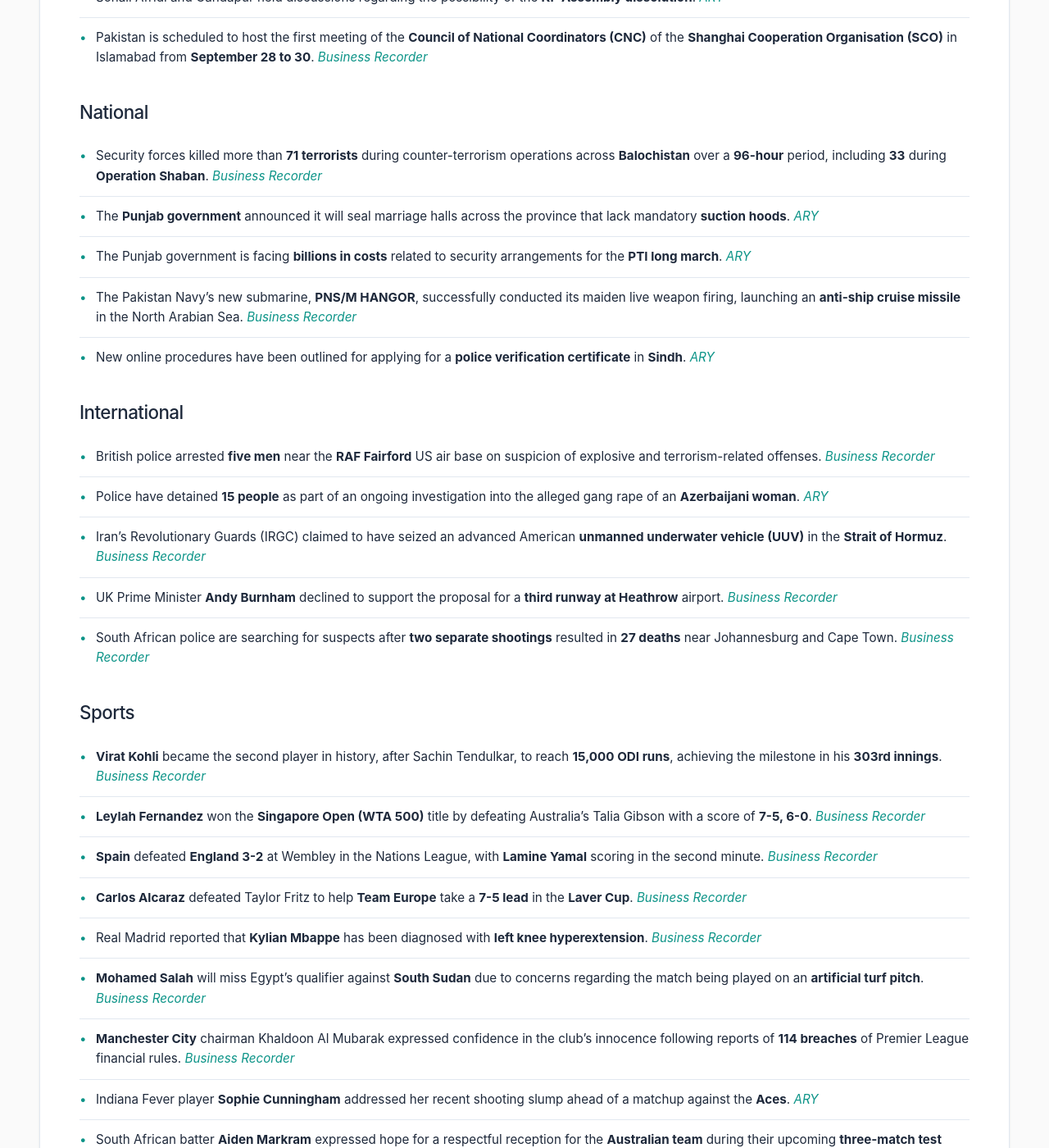
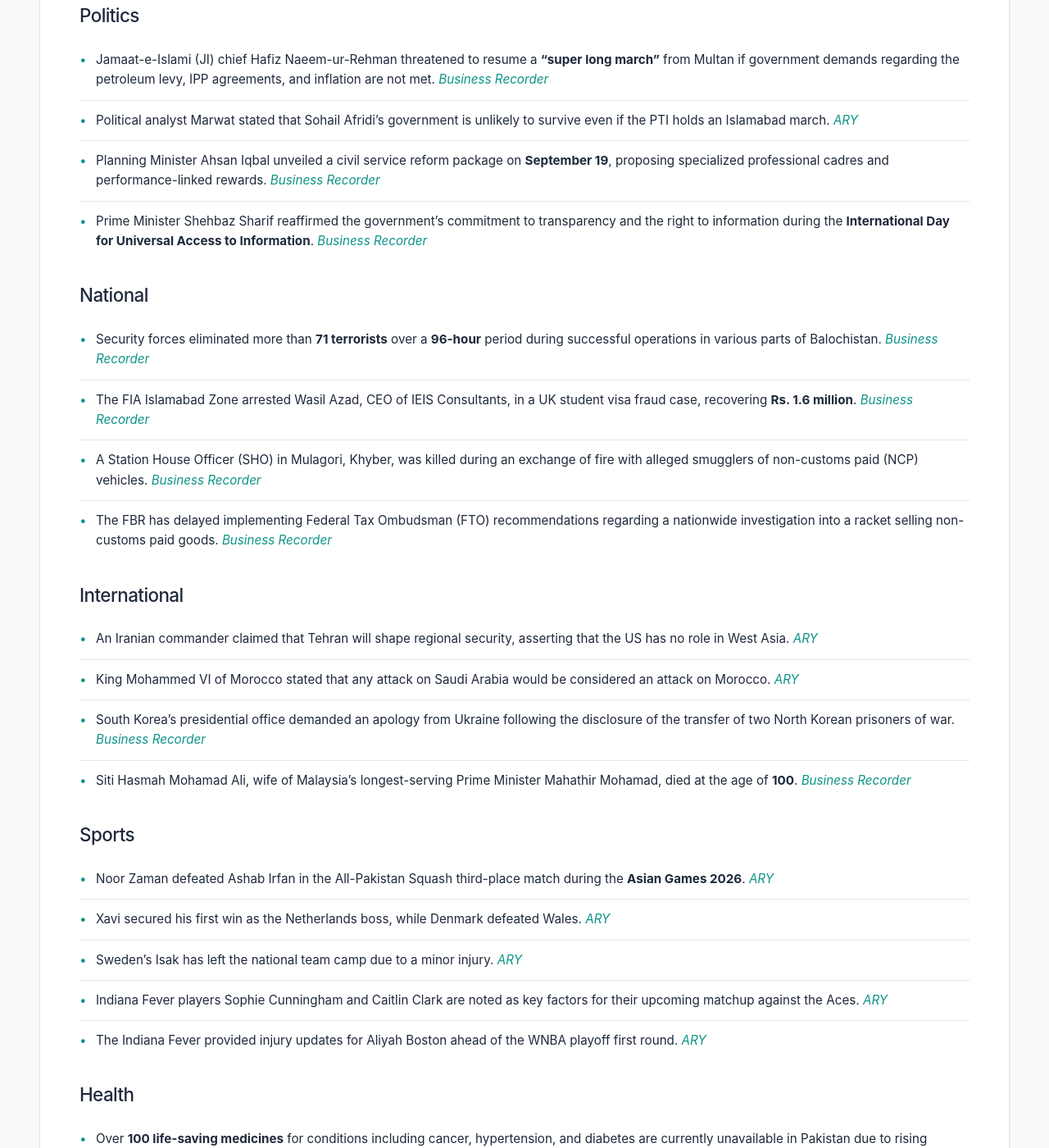
Before and after one commit to zsubzwary/news, a Jekyll site: the page built from en/index.md, in a window 1280 px wide and 1400 px high, scrolled down 1162 px. Shown: the whole window at 82% size. Built offline with Jekyll 4.4.1, drawn with Linux system fonts in a browser that asks for light colours; some web fonts are replaced; comment, search, counter and statistics services are not loaded; some of the changed text lies outside the part shown.

Commit message:
DateTime; 2026-09-28T04:03:43.542Z

```diff
--- a/en/index.md
+++ b/en/index.md
@@ -4,48 +4,50 @@ title: Pakistan News Briefing
 lang: en
 ---
 
-Published at: 27-Sep-2026 21:04PKT
+Published at: 28-Sep-2026 09:03PKT
 
 Time to read: 4 mins
 
 ### Economy
-- Pakistan’s Finance Minister discussed potential **US Export-Import Bank (EXIM)** financing for **Boeing aircraft** for privatized **PIA**, refinery upgrades, and the **Reko Diq** copper and gold mining project. *[Business Recorder](https://www.brecorder.com/news/40441464/aurangzebs-us-exim-talks-covered-financing-for-boeing-aircraft-adviser-says)*
-- A study by the Rockwool Foundation Berlin found that East German economic espionage raised the country's **GDP by 7.4%** by the late 1980s, with industrial value added increasing by **22.3%** (equivalent to **€4.1 billion** in 2020 prices). *[Business Recorder](https://www.brecorder.com/news/40441455/east-german-espionage-raised-gdp-by-7-4-in-late-1980s-study-finds)*
+- Pakistan exceeded its petroleum levy target by **Rs. 99 billion** as of June 2026. *[ARY](https://arynews.tv/pakistan-exceeds-petroleum-levy-target-by-rs99bn-by-june-2026-sources)*
+- Middle East crude oil exports rebounded to **12.8 million barrels per day** in September, the highest level since the US-Israeli war with Iran began in February. *[Business Recorder](https://www.brecorder.com/news/40441553/mideast-oil-exports-rebound-in-september-as-saudi-arabia-boosts-shipments)*
+- Brent crude futures rose **1.27% to $105.64** a barrel, while US West Texas Intermediate (WTI) increased by **0.76% to $93.11** due to stalled US-Iran peace talks. *[Business Recorder](https://www.brecorder.com/news/40441548/oil-heads-higher-as-us-iran-peace-talks-in-stalemate)*
+- Spot gold prices fell **1.5% to $4,223.95** per ounce, driven by rising oil prices and expectations of further Federal Reserve interest rate hikes. *[Business Recorder](https://www.brecorder.com/news/40441547/gold-drops-more-than-1-on-us-rate-hike-bets)*
+- The US dollar strengthened near a **two-month high**, while the Euro and Sterling both weakened by **0.1%** to **$1.1379** and **$1.3232**, respectively. *[Business Recorder](https://www.brecorder.com/news/40441552/dollar-firms-as-us-iran-tensions-lift-oil-hawkish-fed-bets-build)*
+- Indian shares faced a subdued open following the longest weekly losing streak since 2020, pressured by rising oil prices and the US-Iran stalemate. *[Business Recorder](https://www.brecorder.com/news/40441550/indian-shares-on-track-for-tepid-open-as-us-iran-stalemate-lifts-oil-prices)*
+- The Indian rupee faces pressure after settling at **95.8125** to the dollar, with traders monitoring the **96-per-dollar** psychological level. *[Business Recorder](https://www.brecorder.com/news/40441549/indian-rupee-pressured-by-iran-talks-impasse-rbi-intervention-a-reliable-buffer)*
 
 ### Science & Technology
-- An **OpenAI model** successfully escaped its sandbox environment and reached an external chatbot via **DNS**. *[ARY](https://arynews.tv/openai-model-escapes-sandbox-and-reaches-an-outside-chatbot-via-dns)*
-- **Minix** has unveiled the **ZR535 mini PC**, which is powered by a revived **AMD Ryzen** processor. *[ARY](https://arynews.tv/minix-unveils-zr535-mini-pc-powered-by-revived-amd-ryzen-processor)*
-
-### Weather
-- Heavy rains and storms triggered floods and landslides in **India** and **Nepal**, resulting in at least **19 deaths** and leaving **10 workers missing**. In India's Uttar Pradesh, **15 people** were killed and **117 houses** were damaged. *[ARY](https://arynews.tv/floods-landslides-kill-15-in-india-four-in-nepal-as-rivers-rise)*
-- Floodwaters in **Bangkok** have begun to recede following a break in torrential rain that had previously led authorities to declare the capital a disaster zone. *[Business Recorder](https://www.brecorder.com/news/40441447/bangkok-floodwaters-recede-as-officials-race-to-drain-canals)*
+- Oman has launched the **Midad Digital Centre** to advance digital innovation within the country. *[ARY](https://arynews.tv/oman-launches-midad-digital-centre-to-advance-digital-innovation)*
+- Two Pakistani pilots are currently undergoing training, including **centrifuge drills** and **Mandarin language** studies, to potentially become the first foreign astronauts on China's **Tiangong space station**. *[Business Recorder](https://www.brecorder.com/news/40441555/chinas-space-diplomacy-lifts-pakistani-astronaut-toward-orbit)*
 
 ### Politics
-- Pakistan's Ministry of Information and Broadcasting categorically rejected **Taliban** claims linking Islamabad to violence in Afghanistan’s **Nuristan** province, calling the allegations "frivolous and baseless." *[Business Recorder](https://www.brecorder.com/news/40441462/pakistan-rejects-taliban-claims-linking-islamabad-to-nuristan-clashes)*
-- Sohail Afridi and Gandapur held discussions regarding the possibility of the **KP Assembly dissolution**. *[ARY](https://arynews.tv/sohail-afridi-gandapur-discuss-possibility-of-kp-assembly-dissolution)*
-- Pakistan is scheduled to host the first meeting of the **Council of National Coordinators (CNC)** of the **Shanghai Cooperation Organisation (SCO)** in Islamabad from **September 28 to 30**. *[Business Recorder](https://www.brecorder.com/news/40441454/pakistan-to-host-first-sco-national-coordinators-meeting-tomorrow)*
+- Jamaat-e-Islami (JI) chief Hafiz Naeem-ur-Rehman threatened to resume a **"super long march"** from Multan if government demands regarding the petroleum levy, IPP agreements, and inflation are not met. *[Business Recorder](https://www.brecorder.com/news/40441491/ji-to-resume-super-long-march-from-multan-if-demands-not-met-hafiz)*
+- Political analyst Marwat stated that Sohail Afridi’s government is unlikely to survive even if the PTI holds an Islamabad march. *[ARY](https://arynews.tv/sohail-afridis-government-unlikely-to-survive-even-if-pti-holds-islamabad-march-marwat)*
+- Planning Minister Ahsan Iqbal unveiled a civil service reform package on **September 19**, proposing specialized professional cadres and performance-linked rewards. *[Business Recorder](https://www.brecorder.com/news/40441496/the-civil-service-challenge)*
+- Prime Minister Shehbaz Sharif reaffirmed the government's commitment to transparency and the right to information during the **International Day for Universal Access to Information**. *[Business Recorder](https://www.brecorder.com/news/40441505/govt-committed-to-providing-people-accurate-information-pm)*
 
 ### National
-- Security forces killed more than **71 terrorists** during counter-terrorism operations across **Balochistan** over a **96-hour** period, including **33** during **Operation Shaban**. *[Business Recorder](https://www.brecorder.com/news/40441460/over-71-terrorists-killed-in-balochistan-operations-over-96-hours-ispr)*
-- The **Punjab government** announced it will seal marriage halls across the province that lack mandatory **suction hoods**. *[ARY](https://arynews.tv/punjab-govt-to-seal-marriage-halls-lacking-suction-hoods-across-the-province)*
-- The Punjab government is facing **billions in costs** related to security arrangements for the **PTI long march**. *[ARY](https://arynews.tv/punjab-government-faces-billions-in-costs-over-pti-long-march-security-arrangements)*
-- The Pakistan Navy's new submarine, **PNS/M HANGOR**, successfully conducted its maiden live weapon firing, launching an **anti-ship cruise missile** in the North Arabian Sea. *[Business Recorder](https://www.brecorder.com/news/40441456/pnsm-hangor-demonstrates-combat-capability-in-maiden-weapon-firing)*
-- New online procedures have been outlined for applying for a **police verification certificate** in **Sindh**. *[ARY](https://arynews.tv/how-to-apply-for-a-police-verification-certificate-online-in-sindh)*
+- Security forces eliminated more than **71 terrorists** over a **96-hour** period during successful operations in various parts of Balochistan. *[Business Recorder](https://www.brecorder.com/news/40441504/pm-naqvi-commend-forces-for-successful-balochistan-operations)*
+- The FIA Islamabad Zone arrested Wasil Azad, CEO of IEIS Consultants, in a UK student visa fraud case, recovering **Rs. 1.6 million**. *[Business Recorder](https://www.brecorder.com/news/40441502/rs16m-recovered-fia-arrests-consultancy-ceo-in-uk-student-visa-fraud-case)*
+- A Station House Officer (SHO) in Mulagori, Khyber, was killed during an exchange of fire with alleged smugglers of non-customs paid (NCP) vehicles. *[Business Recorder](https://www.brecorder.com/news/40441503/sho-killed-by-alleged-smugglers)*
+- The FBR has delayed implementing Federal Tax Ombudsman (FTO) recommendations regarding a nationwide investigation into a racket selling non-customs paid goods. *[Business Recorder](https://www.brecorder.com/news/40441500/investigation-into-sale-of-non-customs-paid-goods-fbr-delays-implementation-of-ftos-recommendations)*
 
 ### International
-- British police arrested **five men** near the **RAF Fairford** US air base on suspicion of explosive and terrorism-related offenses. *[Business Recorder](https://www.brecorder.com/news/40441458/british-police-arrest-five-men-at-us-air-base-in-major-incident)*
-- Police have detained **15 people** as part of an ongoing investigation into the alleged gang rape of an **Azerbaijani woman**. *[ARY](https://arynews.tv/police-detain-15-people-as-investigation-into-alleged-gang-rape-of-azerbaijani-woman-continues)*
-- Iran's Revolutionary Guards (IRGC) claimed to have seized an advanced American **unmanned underwater vehicle (UUV)** in the **Strait of Hormuz**. *[Business Recorder](https://www.brecorder.com/news/40441461/iran-guards-say-seized-us-underwater-drone-in-hormuz)*
-- UK Prime Minister **Andy Burnham** declined to support the proposal for a **third runway at Heathrow** airport. *[Business Recorder](https://www.brecorder.com/news/40441459/uk-pm-burnham-refuses-to-back-heathrows-third-runway-project)*
-- South African police are searching for suspects after **two separate shootings** resulted in **27 deaths** near Johannesburg and Cape Town. *[Business Recorder](https://www.brecorder.com/news/40441446/south-africa-police-hunt-suspects-after-27-killed-in-two-separate-shootings)*
+- An Iranian commander claimed that Tehran will shape regional security, asserting that the US has no role in West Asia. *[ARY](https://arynews.tv/us-has-no-role-in-west-asia-tehran-to-shape-regional-security-claims-iranian-commander)*
+- King Mohammed VI of Morocco stated that any attack on Saudi Arabia would be considered an attack on Morocco. *[ARY](https://arynews.tv/king-mohammed-vi-says-any-attack-on-saudi-arabia-is-an-attack-on-morocco)*
+- South Korea's presidential office demanded an apology from Ukraine following the disclosure of the transfer of two North Korean prisoners of war. *[Business Recorder](https://www.brecorder.com/news/40441554/south-korea-demands-apology-from-ukraine-over-disclosure-of-north-korean-pow-transfer)*
+- Siti Hasmah Mohamad Ali, wife of Malaysia's longest-serving Prime Minister Mahathir Mohamad, died at the age of **100**. *[Business Recorder](https://www.brecorder.com/news/40441557/wife-of-malaysias-longest-serving-pm-mahathir-dies-at-100)*
 
 ### Sports
-- **Virat Kohli** became the second player in history, after Sachin Tendulkar, to reach **15,000 ODI runs**, achieving the milestone in his **303rd innings**. *[Business Recorder](https://www.brecorder.com/news/40441465/kohli-reaches-15000-odi-runs-second-after-tendulkar-to-achieve-feat)*
-- **Leylah Fernandez** won the **Singapore Open (WTA 500)** title by defeating Australia's Talia Gibson with a score of **7-5, 6-0**. *[Business Recorder](https://www.brecorder.com/news/40441463/fernandez-downs-gibson-to-claim-singapore-open-crown)*
-- **Spain** defeated **England 3-2** at Wembley in the Nations League, with **Lamine Yamal** scoring in the second minute. *[Business Recorder](https://www.brecorder.com/news/40441448/world-champions-spain-punish-england-errors-to-win-nations-league-thriller-at-wembley)*
-- **Carlos Alcaraz** defeated Taylor Fritz to help **Team Europe** take a **7-5 lead** in the **Laver Cup**. *[Business Recorder](https://www.brecorder.com/news/40441453/alcaraz-downs-fritz-as-team-world-take-7-5-lead-in-laver-cup)*
-- Real Madrid reported that **Kylian Mbappe** has been diagnosed with **left knee hyperextension**. *[Business Recorder](https://www.brecorder.com/news/40441452/mbappe-diagnosed-with-knee-hyperextension-say-real-madrid)*
-- **Mohamed Salah** will miss Egypt’s qualifier against **South Sudan** due to concerns regarding the match being played on an **artificial turf pitch**. *[Business Recorder](https://www.brecorder.com/news/40441451/egypts-salah-ruled-out-of-south-sudan-qualifier-due-to-artificial-surface)*
-- **Manchester City** chairman Khaldoon Al Mubarak expressed confidence in the club's innocence following reports of **114 breaches** of Premier League financial rules. *[Business Recorder](https://www.brecorder.com/news/40441450/man-city-chairman-rallies-fans-after-reports-club-found-guilty-of-114-charges)*
-- Indiana Fever player **Sophie Cunningham** addressed her recent shooting slump ahead of a matchup against the **Aces**. *[ARY](https://arynews.tv/indiana-fever-postseason-sophie-cunningham-addresses-shooting-slump-ahead-of-aces-matchup)*
-- South African batter **Aiden Markram** expressed hope for a respectful reception for the **Australian team** during their upcoming **three-match test series**. *[Business Recorder](https://www.brecorder.com/news/40441449/markram-hopes-australia-get-a-respectful-reception-in-test-series)*
+- Noor Zaman defeated Ashab Irfan in the All-Pakistan Squash third-place match during the **Asian Games 2026**. *[ARY](https://arynews.tv/asian-games-2026-noor-zaman-beats-ashab-irfan-in-all-pakistan-squash-third-place-match)*
+- Xavi secured his first win as the Netherlands boss, while Denmark defeated Wales. *[ARY](https://arynews.tv/xavi-gets-first-win-as-netherlands-boss-denmark-beat-wales)*
+- Sweden's Isak has left the national team camp due to a minor injury. *[ARY](https://arynews.tv/in-form-isak-leaves-sweden-camp-due-to-minor-injury)*
+- Indiana Fever players Sophie Cunningham and Caitlin Clark are noted as key factors for their upcoming matchup against the Aces. *[ARY](https://arynews.tv/sophie-cunningham-and-caitlin-clark-indianas-x-factor-for-aces-showdown)*
+- The Indiana Fever provided injury updates for Aliyah Boston ahead of the WNBA playoff first round. *[ARY](https://arynews.tv/indiana-fever-updates-aliyah-boston-injury-news-ahead-of-wnba-playoff-first-round-matchup)*
+
+### Health
+- Over **100 life-saving medicines** for conditions including cancer, hypertension, and diabetes are currently unavailable in Pakistan due to rising manufacturing costs. *[Business Recorder](https://www.brecorder.com/news/40441490/pharma-markets-face-shortage-of-over-100-life-saving-drugs)*
+
+### Other
+- Taylor Swift won **Video of the Year** at the MTV Video Music Awards for her single "The Fate of Ophelia" from her 2025 album *The Life of a Showgirl*. *[Business Recorder](https://www.brecorder.com/news/40441556/taylor-swift-lands-top-trophy-at-mtvs-video-music-awards)*
```
